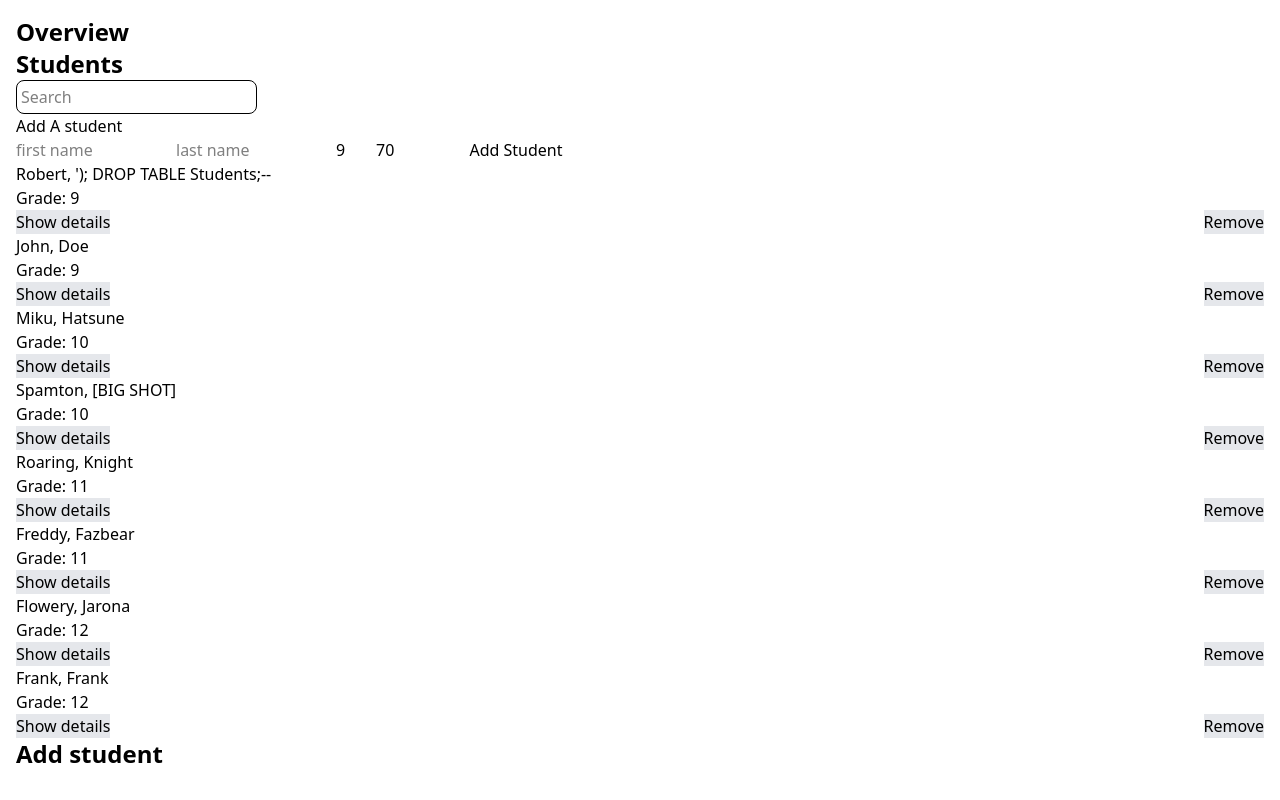
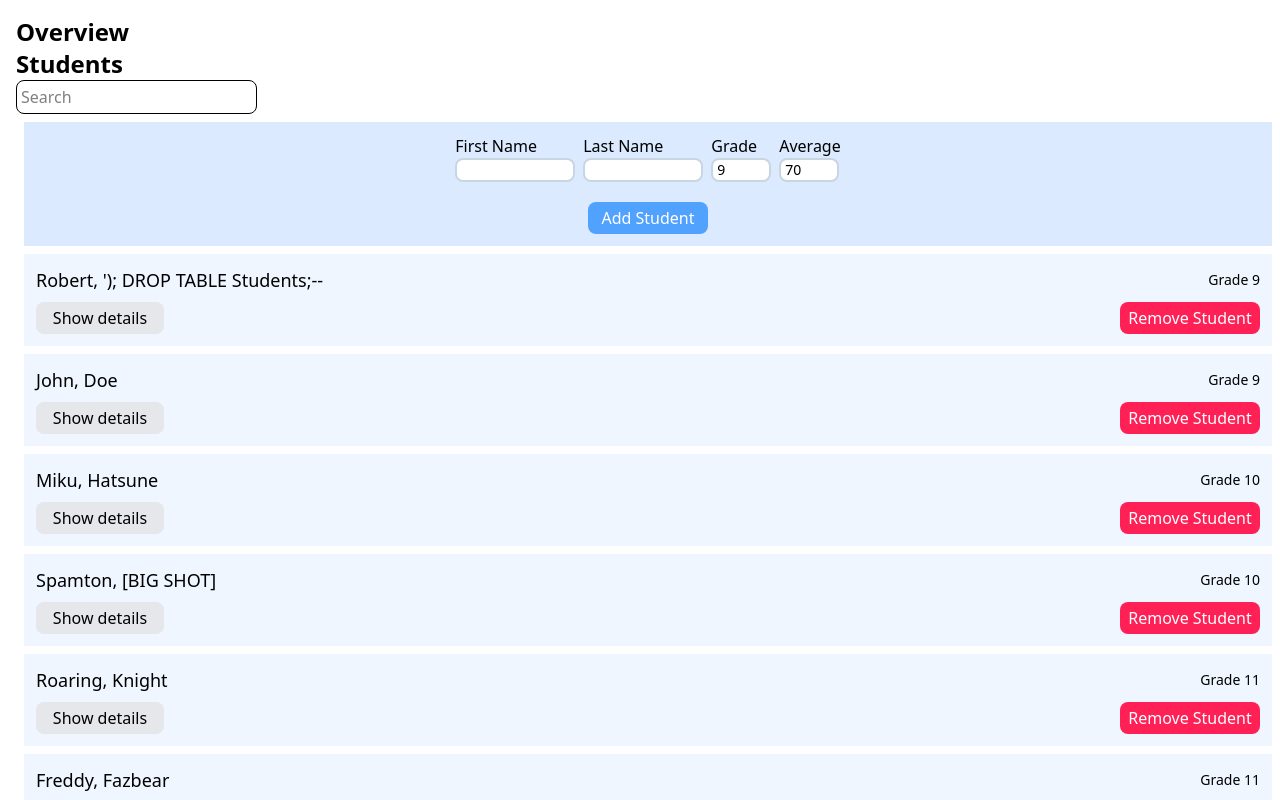
Before and after one commit to cute-catgirl/WebDev2-Assignment2, a Next.js app: page / in a window 1280 px wide. Shown: the top 800 px of the page. Built offline with nearby package versions, Linux system fonts and the light colour scheme.

Commit message:
added styling to AddStudent, StudentCard, and StudentList

```diff
--- a/components/AddStudent.tsx
+++ b/components/AddStudent.tsx
@@ -3,7 +3,6 @@
 // exists as a place holder for now
 
 "use client";
-import { Average } from "next/font/google";
 import {useState} from "react";
 
 interface AddStudentProps {
@@ -60,40 +59,52 @@ const AddStudent = ({ onAdd }: AddStudentProps) => {
     };
 
     return (
-        <div>
-            <p>Add A student</p>
-
+        <div className="flex flex-col items-center w-full p-3 m-2 text-base text-black bg-blue-100">
+            <div className="flex flex-row flex-wrap">
+                <div className="flex flex-col mx-1">
+                    <label>First Name</label>
                     <input
                         type="text"
                         value={firstName}
                         onChange={handleFirstNameChange}
-                placeholder="first name"
-                className="w-40"
+                        placeholder=""
+                        className="w-30 px-1 text-sm border-2 rounded-lg bg-white border-slate-300 focus:border-blue-300 focus:outline-none"
                     />
+                </div>
+                <div className="flex flex-col mx-1">
+                    <label>Last Name</label>
                     <input
                         type="text"
                         value={lastName}
                         onChange={handleLastNameChange}
-                placeholder="last name"
-                className="w-40"
+                        placeholder=""
+                        className="w-30 px-1 text-sm border-2 rounded-lg bg-white border-slate-300 focus:border-blue-300 focus:outline-none"
                     />
+                </div>
+                <div className="flex flex-col mx-1">
+                    <label>Grade</label>
                     <input
                         type="number"
                         value={grade}
                         onChange={handleGradeChange}
-                placeholder="grade"
-                className="w-10"
+                        placeholder=""
+                        className="w-15 px-1 text-sm border-2 rounded-lg bg-white border-slate-300 focus:border-blue-300 focus:outline-none"
                     />
+                </div>
+                <div className="flex flex-col mx-1">
+                    <label>Average</label>
                     <input
                         type="number"
                         value={average}
                         onChange={handleAverageChange}
-                placeholder="average"
-                className="w-15"
+                        placeholder=""
+                        className="w-15 px-1 text-sm border-2 rounded-lg bg-white border-slate-300 focus:border-blue-300 focus:outline-none"
                     />
+                </div>
+            </div>
             <button
                 onClick={handleClick}
-                className="w-40"
+                className="w-30 h-8 mt-5 text-base rounded-lg text-white bg-blue-400 hover:underline hover:bg-blue-600 transition cursor-pointer"
             >
                 Add Student
             </button>
--- a/components/StudentCard.tsx
+++ b/components/StudentCard.tsx
@@ -19,7 +19,8 @@ const StudentCard = ({student, onRemove}: StudentCardProps) => {
     const [detailsShown, setDetailsShown] = useState(false);
 
     const detailVisabilityLabel = detailsShown ? "Hide details" : "Show details";
-    const visabilityToggle = detailsShown ? "" :"hidden";
+    const detailVisabilityToggle = detailsShown ? "" :"hidden";
+    const honourRollVisabilityToggle = (student.average < 80) ? "hidden" : "";
 
     const handleDetailVisability = () => {
         setDetailsShown(!detailsShown);
@@ -30,25 +31,37 @@ const StudentCard = ({student, onRemove}: StudentCardProps) => {
     };
 
     return (
-        <li className="w-full">
-            <h1>{student.firstName}, {student.lastName}</h1>
-            <p>Grade: {student.grade}</p>
-            <div className={visabilityToggle}>
-                <p>Average: {student.average}</p>
-                <p className={(student.average < 80) ? "hidden" : ""}>[Honour roll badge]</p>
+        <li className=" w-full p-3 m-2 text-base text-black bg-blue-50">
+            <div className="flex items-center justify-between flex-wrap mb-2">
+                <h1 className="me-3 text-lg">
+                    {student.firstName}, {student.lastName}
+                </h1>
+                <p className="text-sm">
+                    Grade {student.grade}
+                </p>
             </div>
-            <div className="flex flex-row justify-between">
+            <div className={detailVisabilityToggle}>
+                <p className="text-sm">
+                    Average: {student.average}%
+                </p>
+                <div className={honourRollVisabilityToggle}>
+                    <p className="">
+                        [Honour roll badge]
+                    </p>
+                </div>
+            </div>
+            <div className="flex flex-row justify-between mt-2">
                 <button
                     onClick={handleDetailVisability}
-                    className="bg-gray-200"
+                    className="w-32 h-8 rounded-lg bg-gray-200 hover:underline hover:bg-gray-300 transition cursor-pointer"
                 >
                     {detailVisabilityLabel}
                 </button>
                 <button
                     onClick={handleClick}
-                    className="bg-gray-200"
+                    className="w-35 h-8 rounded-lg text-white bg-rose-500 hover:underline hover:bg-rose-700"
                 >
-                    Remove
+                    Remove Student
                 </button>
             </div>
         </li>
--- a/components/StudentList.tsx
+++ b/components/StudentList.tsx
@@ -22,11 +22,11 @@ interface StudentListProps {
 // {students}: {students: Student[]}
 const StudentList = ({students, onAdd, onRemove}: StudentListProps) => {
     return (
-        <div>
+        <div className="w-full">
             <AddStudent
                 onAdd={onAdd}
             />
-            <ul className="w-full">
+            <ul>
                 {students.map((student) => (
                     // might be a better way to pass the student to StudentCard
                     <StudentCard
```
Lines whose indentation alone changed are shown as unchanged.
